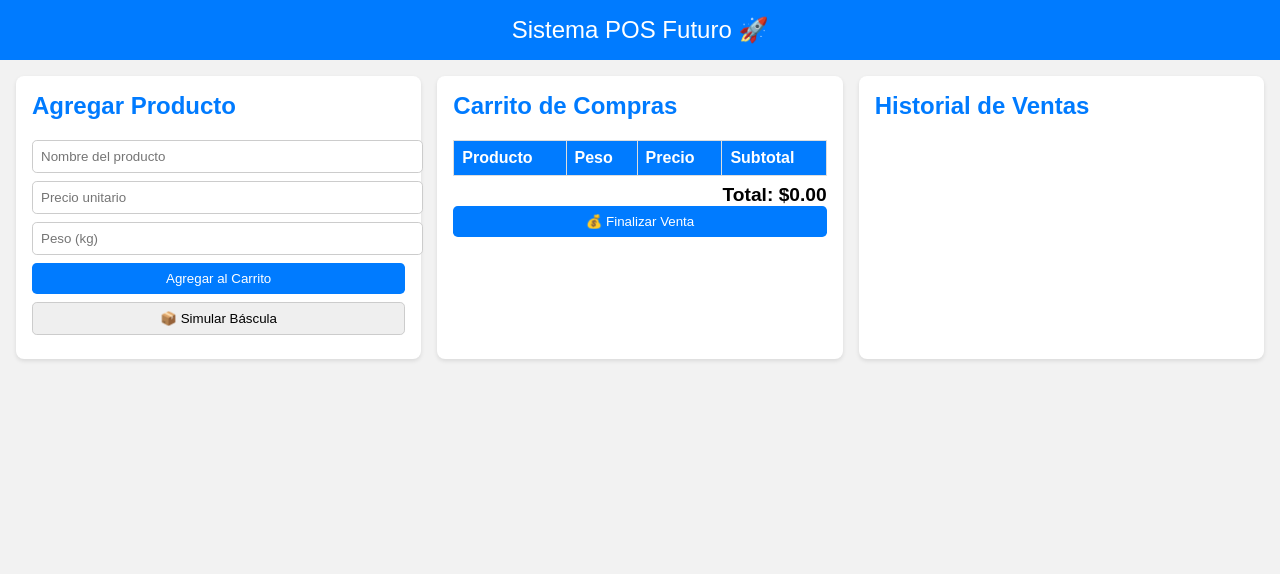
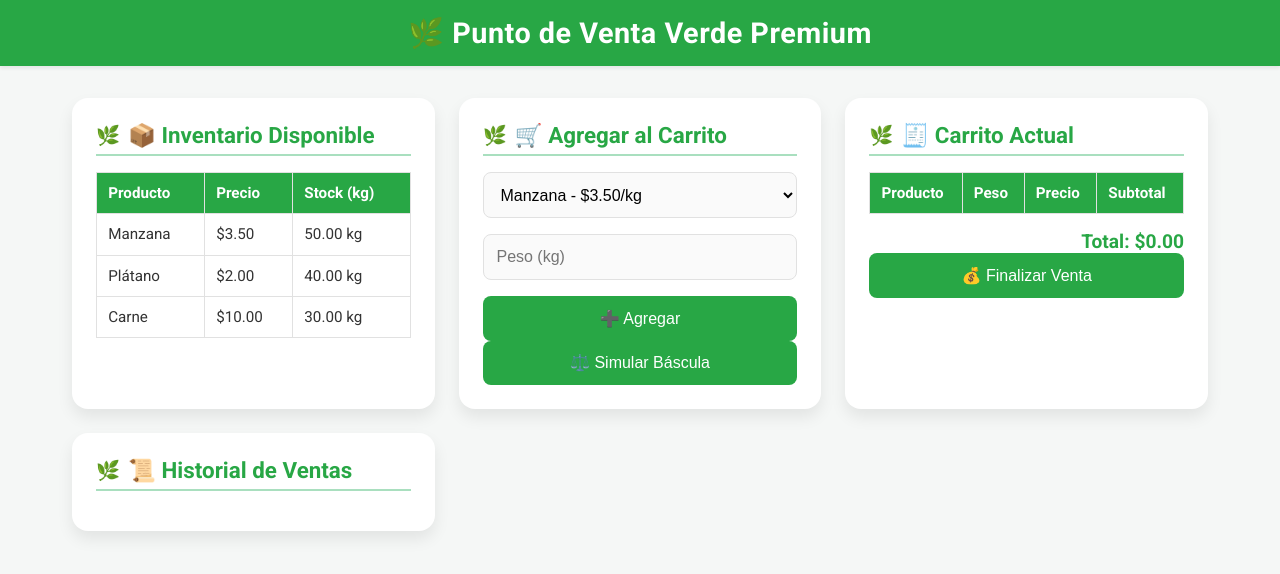
Before and after one commit to Jomago98-prog/Fruverplaza, a plain HTML site: page index.html in a window 1280 px wide. Drawn offline with Linux system fonts and the light colour scheme.

Commit message:
Update index.html

```diff
--- a/index.html
+++ b/index.html
@@ -1,92 +1,195 @@
-<!DOCTYPE html>
-<html lang="es">
 <head>
   <meta charset="UTF-8" />
-  <title>POS Futuro - Mejor que SAEC 4.3</title>
+  <title>POS Verde Premium 🌿</title>
+  <link href="https://fonts.googleapis.com/css2?family=Roboto:wght@400;700&display=swap" rel="stylesheet">
   <style>
+    :root {
+      --verde: #28a745;
+      --verde-claro: #a9dfbf;
+      --verde-hover: #218838;
+      --gris-fondo: #f5f7f6;
+      --gris-card: #ffffff;
+      --gris-texto: #333333;
+      --sombra: rgba(0, 0, 0, 0.08);
+      --borde: #e1e1e1;
+    }
+
+    * {
+      box-sizing: border-box;
+    }
+
     body {
-      font-family: Arial, sans-serif;
       margin: 0;
-      background-color: #f2f2f2;
+      font-family: 'Roboto', sans-serif;
+      background-color: var(--gris-fondo);
+      color: var(--gris-texto);
     }
+
     header {
-      background-color: #007bff;
+      background-color: var(--verde);
       color: white;
-      padding: 1rem;
+      padding: 1rem 2rem;
+      font-size: 1.8rem;
       text-align: center;
-      font-size: 1.5rem;
+      font-weight: bold;
+      box-shadow: 0 2px 4px var(--sombra);
+      letter-spacing: 0.5px;
     }
+
     main {
-      display: flex;
-      flex-wrap: wrap;
-      padding: 1rem;
-      gap: 1rem;
+      display: grid;
+      grid-template-columns: repeat(auto-fit, minmax(280px, 1fr));
+      gap: 1.5rem;
+      padding: 2rem;
+      max-width: 1200px;
+      margin: 0 auto;
     }
+
     section {
-      background: white;
-      padding: 1rem;
-      border-radius: 0.5rem;
-      box-shadow: 0 2px 4px rgba(0,0,0,0.1);
-      flex: 1 1 300px;
+      background-color: var(--gris-card);
+      border-radius: 1rem;
+      padding: 1.5rem;
+      box-shadow: 0 8px 16px var(--sombra);
+      transition: transform 0.2s, box-shadow 0.2s;
     }
+
+    section:hover {
+      transform: translateY(-2px);
+      box-shadow: 0 12px 24px var(--sombra);
+    }
+
     h2 {
       margin-top: 0;
-      color: #007bff;
+      margin-bottom: 1rem;
+      font-size: 1.4rem;
+      color: var(--verde);
+      display: flex;
+      align-items: center;
+      gap: 0.5rem;
+      border-bottom: 2px solid var(--verde-claro);
+      padding-bottom: 0.3rem;
     }
-    input, button, select {
+
+    input, select {
       width: 100%;
-      margin-bottom: 0.5rem;
-      padding: 0.5rem;
-      border-radius: 0.3rem;
-      border: 1px solid #ccc;
+      padding: 0.8rem;
+      margin-bottom: 1rem;
+      border: 1px solid var(--borde);
+      border-radius: 0.5rem;
+      font-size: 1rem;
+      background-color: #fafafa;
+      transition: border-color 0.2s;
     }
+
+    input:focus, select:focus {
+      border-color: var(--verde);
+      outline: none;
+    }
+
+    button {
+      width: 100%;
+      padding: 0.8rem;
+      background-color: var(--verde);
+      color: white;
+      border: none;
+      border-radius: 0.5rem;
+      cursor: pointer;
+      font-size: 1rem;
+      display: flex;
+      align-items: center;
+      justify-content: center;
+      gap: 0.5rem;
+      transition: background-color 0.3s, transform 0.2s;
+    }
+
+    button:hover {
+      background-color: var(--verde-hover);
+      transform: translateY(-1px);
+    }
+
+    button:disabled {
+      background-color: #cccccc;
+      cursor: not-allowed;
+    }
+
     table {
       width: 100%;
       border-collapse: collapse;
+      font-size: 0.95rem;
       margin-top: 0.5rem;
     }
+
     th, td {
-      border: 1px solid #ddd;
-      padding: 0.5rem;
+      border: 1px solid var(--borde);
+      padding: 0.7rem;
       text-align: left;
     }
+
     th {
-      background-color: #007bff;
+      background-color: var(--verde);
       color: white;
     }
+
     .total {
+      text-align: right;
+      font-weight: bold;
+      margin-top: 1rem;
       font-size: 1.2rem;
-      font-weight: bold;
-      text-align: right;
-      margin-top: 0.5rem;
+      color: var(--verde);
     }
-    .button-primary {
-      background-color: #007bff;
-      color: white;
-      border: none;
-      cursor: pointer;
+
+    ul {
+      padding-left: 1rem;
     }
-    .button-primary:hover {
-      background-color: #0056b3;
+
+    li {
+      margin-bottom: 0.5rem;
+    }
+
+    .fade-in {
+      animation: fadeIn 0.4s ease-in;
+    }
+
+    @keyframes fadeIn {
+      from { opacity: 0; }
+      to { opacity: 1; }
+    }
+
+    h2::before {
+      content: '🌿';
+      font-size: 1.2rem;
     }
   </style>
 </head>
 <body>
   <header>
-    Sistema POS Futuro 🚀
+    🌿 Punto de Venta Verde Premium
   </header>
   <main>
     <section>
-      <h2>Agregar Producto</h2>
-      <input type="text" id="producto" placeholder="Nombre del producto" />
-      <input type="number" id="precio" placeholder="Precio unitario" />
-      <input type="number" id="peso" placeholder="Peso (kg)" />
-      <button class="button-primary" onclick="agregarProducto()">Agregar al Carrito</button>
-      <button onclick="simularBascula()">📦 Simular Báscula</button>
+      <h2>📦 Inventario Disponible</h2>
+      <table id="inventarioTabla">
+        <thead>
+          <tr>
+            <th>Producto</th>
+            <th>Precio</th>
+            <th>Stock (kg)</th>
+          </tr>
+        </thead>
+        <tbody></tbody>
+      </table>
     </section>
 
     <section>
-      <h2>Carrito de Compras</h2>
+      <h2>🛒 Agregar al Carrito</h2>
+      <select id="selectProducto"></select>
+      <input type="number" id="peso" placeholder="Peso (kg)" min="0.01" step="0.01" />
+      <button onclick="agregarAlCarrito()">➕ Agregar</button>
+      <button onclick="simularBascula()">⚖️ Simular Báscula</button>
+    </section>
+
+    <section>
+      <h2>🧾 Carrito Actual</h2>
       <table id="carritoTabla">
         <thead>
           <tr>
@@ -99,33 +202,85 @@
         <tbody></tbody>
       </table>
       <div class="total" id="total">Total: $0.00</div>
-      <button class="button-primary" onclick="finalizarVenta()">💰 Finalizar Venta</button>
+      <button onclick="finalizarVenta()">💰 Finalizar Venta</button>
     </section>
 
     <section>
-      <h2>Historial de Ventas</h2>
+      <h2>📜 Historial de Ventas</h2>
       <ul id="historial"></ul>
     </section>
   </main>
-
 <script>
+  let inventario = [];
   let carrito = [];
   let historial = [];
 
-    function agregarProducto() {
-      const producto = document.getElementById('producto').value.trim();
-      const precio = parseFloat(document.getElementById('precio').value);
+  function guardarLocal() {
+    localStorage.setItem('pos_inventario', JSON.stringify(inventario));
+    localStorage.setItem('pos_historial', JSON.stringify(historial));
+  }
+
+  function cargarLocal() {
+    const inv = localStorage.getItem('pos_inventario');
+    const hist = localStorage.getItem('pos_historial');
+
+    if (inv) {
+      inventario = JSON.parse(inv);
+    } else {
+      inventario = [
+        { nombre: "Manzana", precio: 3.5, stock: 50 },
+        { nombre: "Plátano", precio: 2.0, stock: 40 },
+        { nombre: "Carne", precio: 10.0, stock: 30 }
+      ];
+    }
+
+    historial = hist ? JSON.parse(hist) : [];
+  }
+
+  function actualizarInventario() {
+    const tbody = document.querySelector('#inventarioTabla tbody');
+    const select = document.getElementById('selectProducto');
+    tbody.innerHTML = '';
+    select.innerHTML = '';
+
+    inventario.forEach(item => {
+      tbody.insertAdjacentHTML('beforeend', `
+        <tr>
+          <td>${item.nombre}</td>
+          <td>$${item.precio.toFixed(2)}</td>
+          <td>${item.stock.toFixed(2)} kg</td>
+        </tr>
+      `);
+      const option = document.createElement('option');
+      option.value = item.nombre;
+      option.textContent = `${item.nombre} - $${item.precio.toFixed(2)}/kg`;
+      select.appendChild(option);
+    });
+  }
+
+  function agregarAlCarrito() {
+    const nombre = document.getElementById('selectProducto').value;
     const peso = parseFloat(document.getElementById('peso').value);
 
-      if (!producto || isNaN(precio) || isNaN(peso)) {
-        alert('Completa todos los campos.');
+    if (!nombre || isNaN(peso) || peso <= 0) {
+      alert('Por favor, completa los campos correctamente.');
       return;
     }
 
-      const subtotal = precio * peso;
-      carrito.push({ producto, precio, peso, subtotal });
+    const producto = inventario.find(p => p.nombre === nombre);
+    if (!producto || producto.stock < peso) {
+      alert('Stock insuficiente.');
+      return;
+    }
+
+    producto.stock -= peso;
+    const subtotal = producto.precio * peso;
+    carrito.push({ nombre, precio: producto.precio, peso, subtotal });
+
+    actualizarInventario();
     actualizarCarrito();
-      limpiarFormulario();
+    guardarLocal();
+    document.getElementById('peso').value = '';
   }
 
   function actualizarCarrito() {
@@ -135,22 +290,17 @@
     let total = 0;
     carrito.forEach(item => {
       total += item.subtotal;
-        const row = `<tr>
-          <td>${item.producto}</td>
+      tbody.insertAdjacentHTML('beforeend', `
+        <tr class="fade-in">
+          <td>${item.nombre}</td>
           <td>${item.peso.toFixed(2)} kg</td>
           <td>$${item.precio.toFixed(2)}</td>
           <td>$${item.subtotal.toFixed(2)}</td>
-        </tr>`;
-        tbody.insertAdjacentHTML('beforeend', row);
+        </tr>
+      `);
     });
 
     document.getElementById('total').textContent = `Total: $${total.toFixed(2)}`;
-    }
-
-    function limpiarFormulario() {
-      document.getElementById('producto').value = '';
-      document.getElementById('precio').value = '';
-      document.getElementById('peso').value = '';
   }
 
   function finalizarVenta() {
@@ -160,14 +310,19 @@
     }
 
     const totalVenta = carrito.reduce((sum, item) => sum + item.subtotal, 0);
-      const venta = { fecha: new Date().toLocaleString(), total: totalVenta.toFixed(2), items: carrito.slice() };
+    const venta = {
+      fecha: new Date().toLocaleString(),
+      total: totalVenta.toFixed(2),
+      items: carrito.slice()
+    };
+
     historial.push(venta);
-
     carrito = [];
     actualizarCarrito();
     mostrarHistorial();
+    guardarLocal();
 
-      alert(`Venta completada. Total: $${totalVenta.toFixed(2)}`);
+    alert(`✅ Venta completada por $${totalVenta.toFixed(2)}`);
   }
 
   function mostrarHistorial() {
@@ -183,8 +338,12 @@
   function simularBascula() {
     const pesoAleatorio = (Math.random() * 5 + 0.2).toFixed(2);
     document.getElementById('peso').value = pesoAleatorio;
-      alert(`Simulado: Báscula envía ${pesoAleatorio} kg`);
+    alert(`⚖️ Báscula simula: ${pesoAleatorio} kg`);
   }
+
+  cargarLocal();
+  actualizarInventario();
+  mostrarHistorial();
 </script>
 </body>
 </html>
```
Lines whose indentation alone changed are shown as unchanged.
